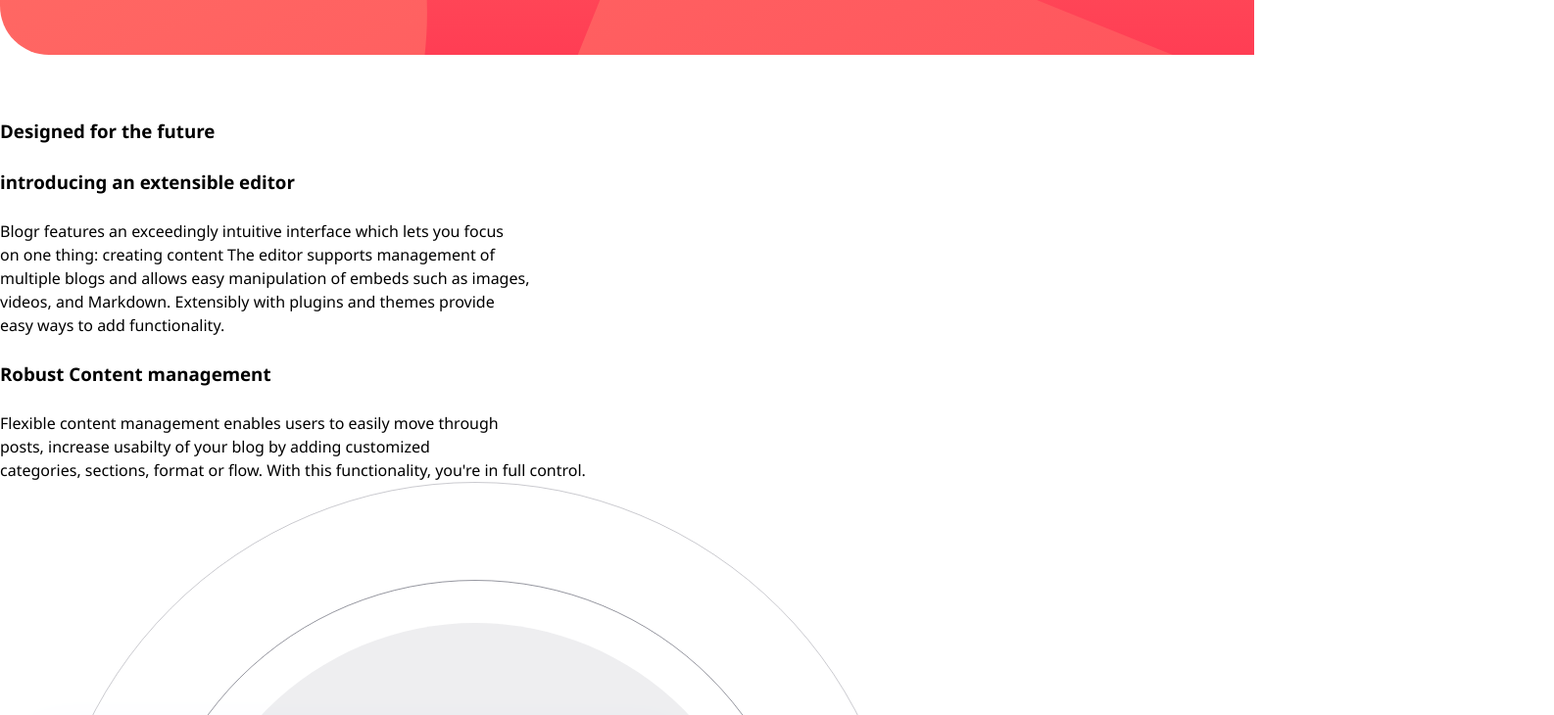
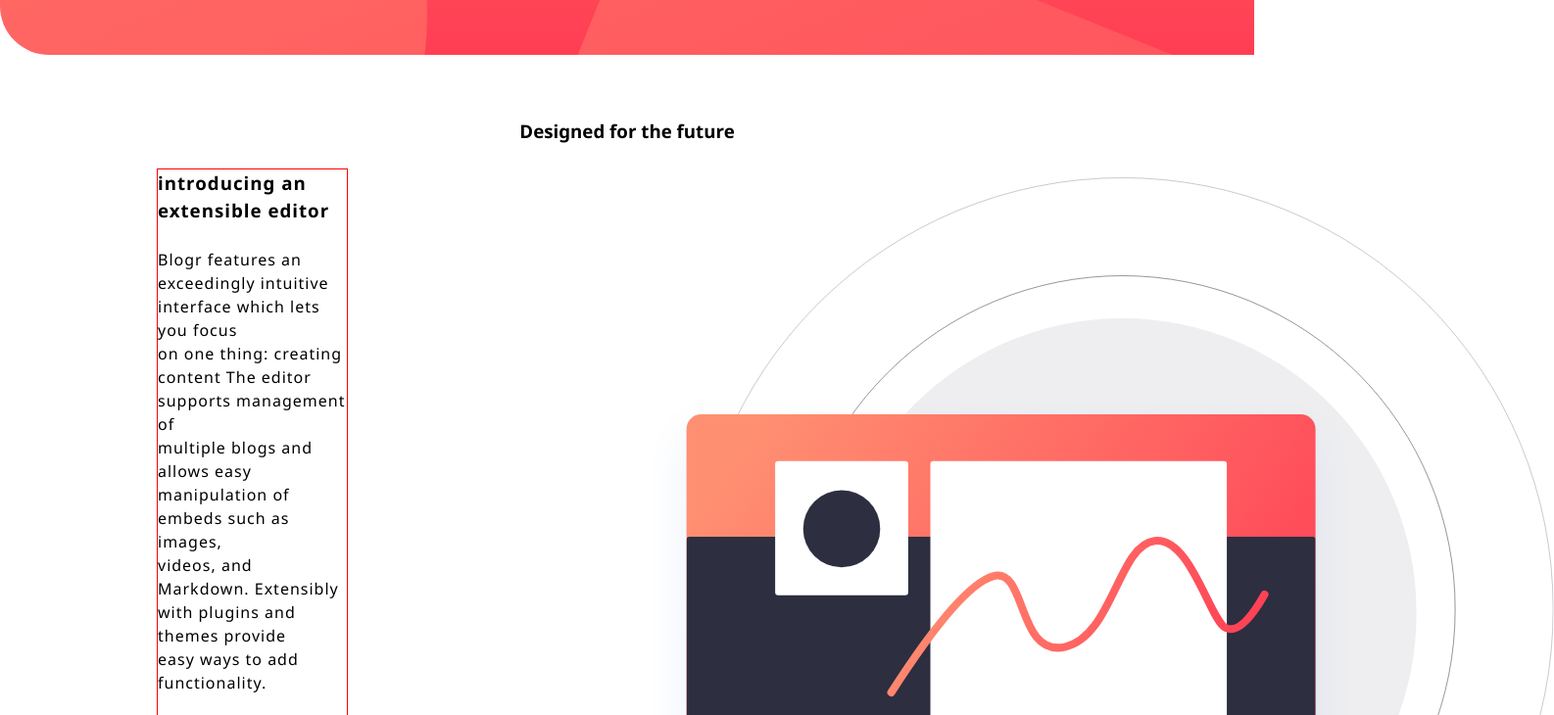
Before and after one commit to mainfunktion-official/blogr_landing_page, a plain HTML site: page index.html in a window 1280 px wide. Shown: the part 544-1274 px from the top of the page at 98% size, 1586 px wide, since content can reach past the window. Drawn offline with Linux system fonts and the light colour scheme.

Commit message:
styled the new div and the image & text content
Signed-off-by: mainfunktion <chambersmikey@protonmail.com>

```diff
--- a/app/scss/style.scss
+++ b/app/scss/style.scss
@@ -79,3 +79,34 @@ header {
         }
     }
 }
+
+.designed-for-the-future {
+    text-align: center;
+
+    .dftf-content {
+    display: flex;
+    align-items: center;
+    justify-content: center;
+    padding-left: 10rem;
+
+    .dftf-text-content {
+    border: 1px solid red;
+    width: auto;
+    }
+
+    h3, p {
+    text-align: left;
+    letter-spacing: 1px;
+
+    p {
+        font-size: .8rem;
+    }
+    }
+}
+}
+
+.dftf-image-content {
+    img {
+    transform: translateX(19.1rem);
+    }
+}
```
Also changed, not shown: css/style.css, 1 other file.
